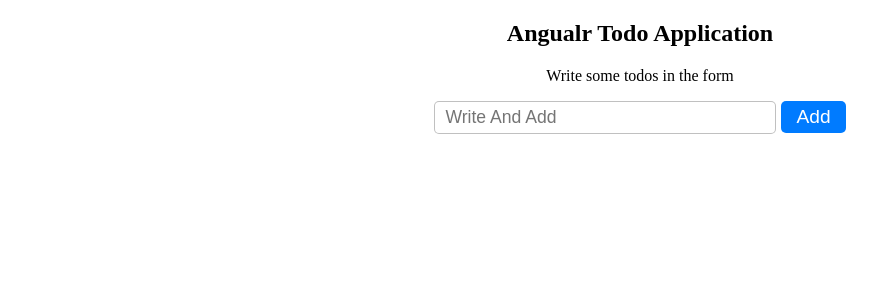
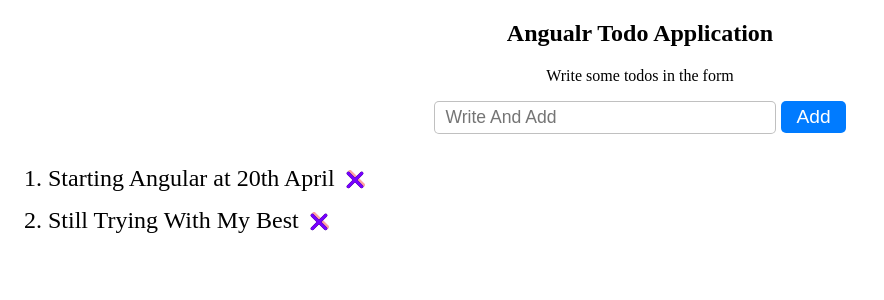
Before and after one commit to Kaung-Myat-Hun/todo-app-ng, an Angular app: page / in a window 1280 px wide. Shown: the top 300 px of the page, without its empty margins (0-884 px from the left). Built offline with nearby package versions, Linux system fonts and the light colour scheme.

Commit message:
updating: typo

```diff
--- a/src/app/app.component.ts
+++ b/src/app/app.component.ts
@@ -9,7 +9,7 @@
   title:string = 'Angualr Todo Application';
   subtitle: string = 'Write some todos in the form'
   userInput:string ='';
-  todoList: string[] = []
+  todoList: string[] = ['Starting Angular at 20th April', 'Still Trying With My Best']
 
   constructor() {}
 
```
